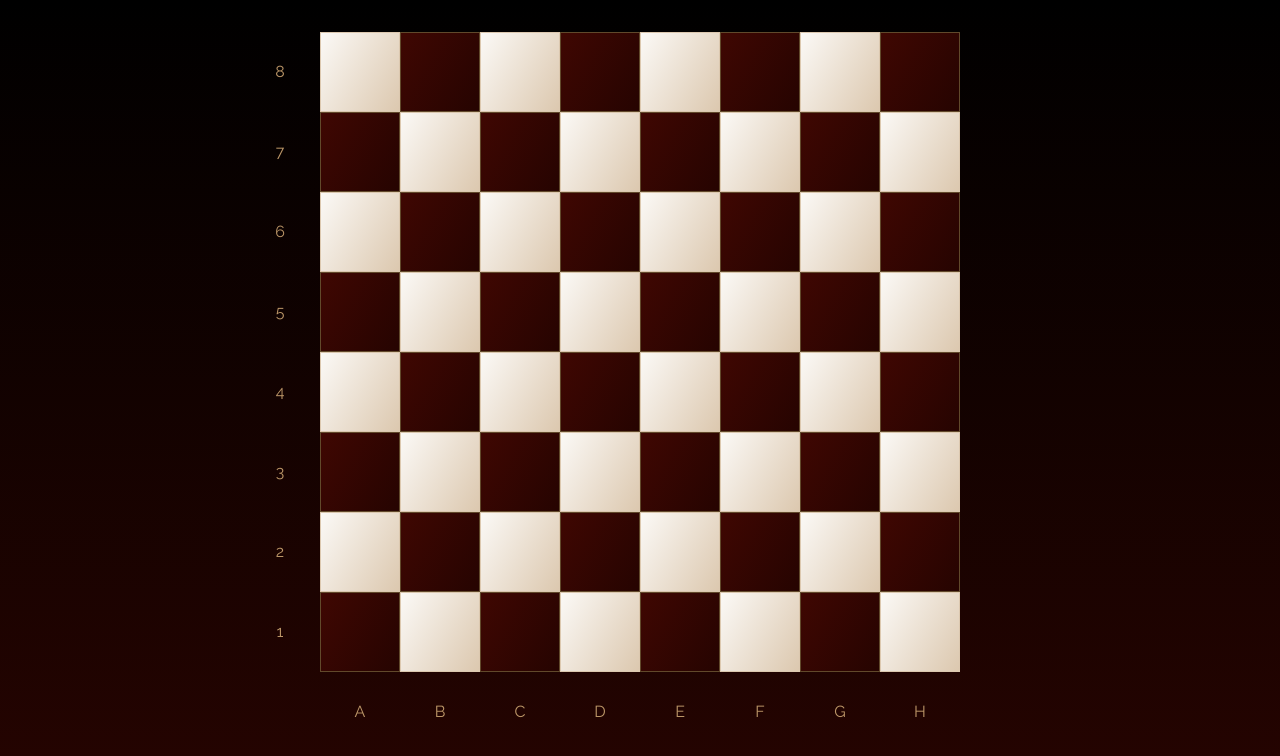
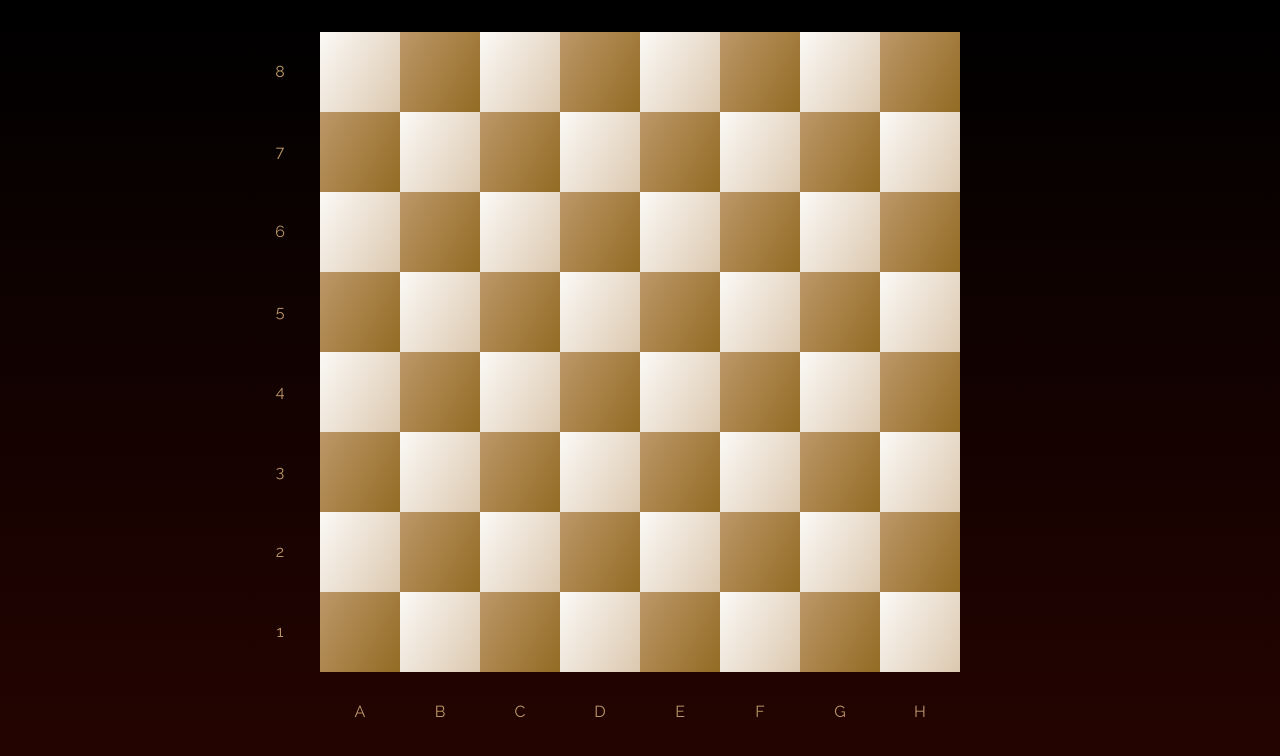
Before and after one commit to bespired/chess, a Vue app: page / in a window 1280 px wide. Shown: the top 756 px of the page. Built offline with nearby package versions, Linux system fonts and the light colour scheme.

Commit message:
lighter color board

```diff
--- a/src/scss/board.scss
+++ b/src/scss/board.scss
@@ -31,13 +31,12 @@
     }
     .light-tile{
         background-color: $light-tile;
-        border: 1px solid $light-tile;
         background: linear-gradient(120deg, lighten($light-tile, 20%) 0%, $light-tile 100%);
     }
     .dark-tile{
-        background-color: $dark-tile;
-        border: 1px solid darken($light-tile, 50%);
-        background: linear-gradient(120deg, lighten($dark-tile, 5%) 0%, $dark-tile 100%);
+        background-color: #926b24;
+        // background: linear-gradient(120deg, lighten($dark-tile, 40%) 0%, lighten($dark-tile, 20%)  100%);
+        background: linear-gradient(120deg, #bd9768 0%, #926b24 100%);
     }
     .rank-tile, .file-tile{
         text-align: center;
```
